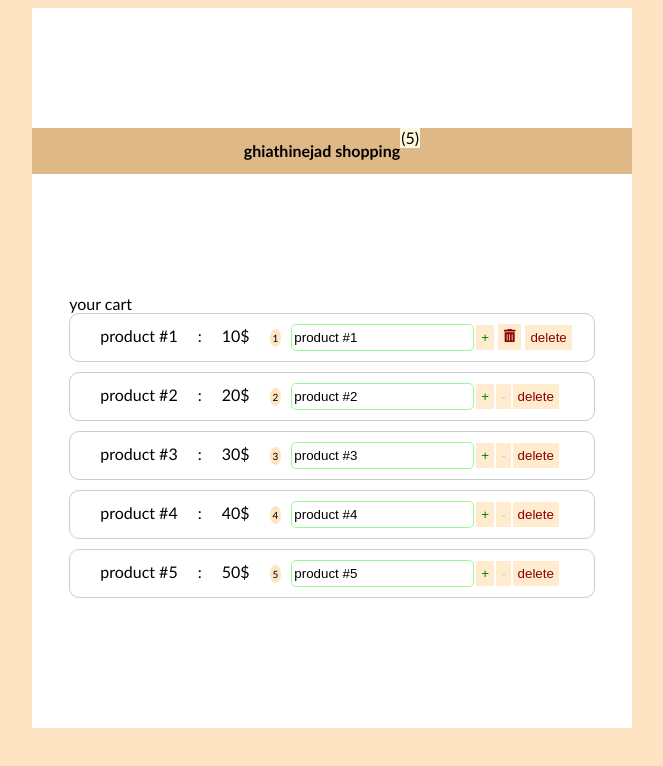
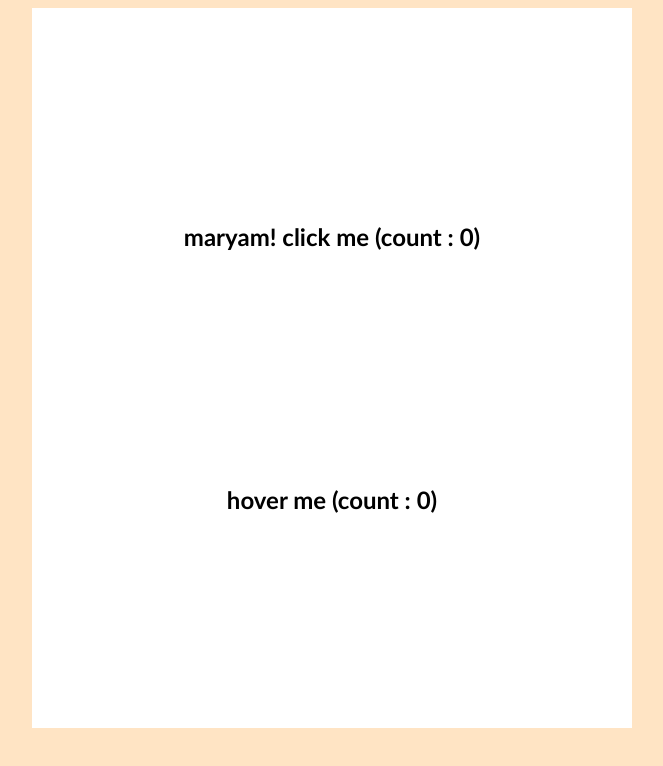
Before and after one commit to ghiathinejad/react-courses, a React (Create React App) app: page / in a window 1280 px wide. Shown: the top 766 px of the page, without its empty margins (308-971 px from the left). Built offline with nearby package versions, Linux system fonts and the light colour scheme.

Commit message:
session2 - course6 - hoc example

```diff
--- a/src/App.js
+++ b/src/App.js
@@ -3,6 +3,8 @@ import ProductList from "./components/ProductList/ProductList";
 import './App.css';
 import NavBar from "./components/Navbar/NavBar";
 import Wrapper from "./components/hoc/Wrapper";
+import CountClick from "./components/hocExample/CountClick";
+import CountHover from "./components/hocExample/CountHover";
 //import ClassCounter from "./components/ClassCounter";
 //import FunctionalCounter from "./components/FunctionalCounter";
 //import ClassTimer from "./components/ClassTimer";
@@ -116,7 +118,7 @@ class App extends Component{
                 {/*    {this.state.isShow ? 'hide' : 'show'}*/}
                 {/*</button>*/}
                 {/*{this.state.isShow && <FunctionalTimer /> }*/}
-                <NavBar totalItem={this.state.products.length}/>
+{/*                <NavBar totalItem={this.state.products.length}/>
                 <ProductList
                     products={this.state.products}
                     onIncrement={this.incrementProductHandler}
@@ -124,7 +126,11 @@ class App extends Component{
                     onChangeTitle={this.changeTitleHandler}
                     onDecrement={this.decrementProductHandler}
 
-                />
+                />*/}
+
+                <CountClick name="maryam"/>
+                <CountHover />
+
             </>
             );
     }
--- /dev/null
+++ b/src/components/hoc/WithCount.js
@@ -0,0 +1,15 @@
+import {useState} from 'react';
+
+function WithCount(WrapComponent,counterVal) {
+    const updateComponent = (props) =>{
+        // eslint-disable-next-line react-hooks/rules-of-hooks
+        const [count,setCount] = useState(0);
+        const incrementCount = () =>{
+            setCount(count+counterVal);
+        }
+        return <WrapComponent count={count} incrementCount={incrementCount} {...props} />
+    }
+    return updateComponent;
+}
+
+export default WithCount;
--- /dev/null
+++ b/src/components/hocExample/CountClick.jsx
@@ -0,0 +1,11 @@
+import WithCount from "../hoc/WithCount";
+
+function CountClick({incrementCount,count,name}) {
+    return (
+        <div>
+            <h2 onClick={incrementCount}>{name}! click me (count : {count})</h2>
+        </div>
+    );
+}
+
+export default WithCount(CountClick,5);
--- /dev/null
+++ b/src/components/hocExample/CountHover.jsx
@@ -0,0 +1,11 @@
+import WithCount from "../hoc/WithCount";
+
+function CountHover({incrementCount,count}) {
+    return (
+        <div>
+            <h2 onMouseEnter={incrementCount}>hover me (count : {count})</h2>
+        </div>
+    );
+}
+
+export default WithCount(CountHover,10);
```
